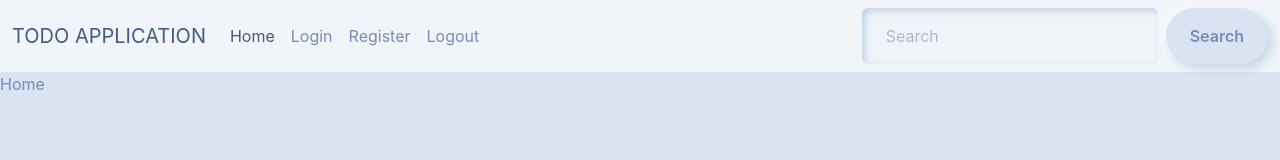
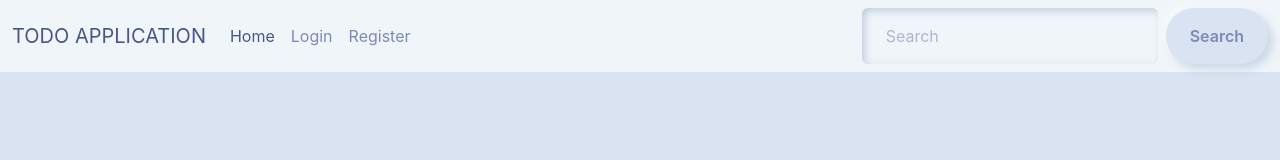
Before and after one commit to bhanu-21/Todo-Application, a React (Create React App) app in the folder frontend/: page / in a window 1280 px wide. Shown: the top 160 px of the page. Built offline with nearby package versions, Linux system fonts and the light colour scheme.

Commit message:
Logout functionality done

```diff
--- a/frontend/src/App.js
+++ b/frontend/src/App.js
@@ -1,23 +1,16 @@
-import Header from './components/Header';
 import { BrowserRouter, Route, Routes } from 'react-router-dom';
 import Home from './components/Home';
 import Register from './components/Register';
 import Login from './components/Login';
-import { useState } from 'react';
 
 function App() {
-  const info = localStorage.getItem('user');
-  const [user, setUser] = useState(JSON.parse(info));
-
   return (
     <>
       <BrowserRouter>
-        <Header />
-
         <Routes>
           <Route path='/' element={<Home />} />
           <Route path='/register' element={<Register />} />
-          <Route path='/login' element={<Login user={user} setUser={setUser} />} />
+          <Route path='/login' element={<Login />} />
         </Routes>
       </BrowserRouter>
     </>
--- a/frontend/src/components/Header.js
+++ b/frontend/src/components/Header.js
@@ -1,39 +1,80 @@
-import React from "react";
-import { Link } from "react-router-dom";
+import React, { useEffect, useState } from "react";
+import { Link, useNavigate } from "react-router-dom";
 
 function Header() {
+  const [user, setUser] = useState(null);
+  const navigation = useNavigate();
+
+  useEffect(() => {
+    const u = localStorage.getItem("user");
+    setUser(u);
+
+    // eslint-disable-next-line
+  }, []);
+
+  const handleLogout = () => {
+    localStorage.clear();
+    navigation("/login");
+  };
+
   return (
     <nav className="navbar navbar-expand-lg bg-light" data-bs-theme="light">
       <div className="container-fluid">
-        <Link className="navbar-brand" to=''>TODO APPLICATION</Link>
-        <button className="navbar-toggler" type="button" data-bs-toggle="collapse" data-bs-target="#navbarColor03" aria-controls="navbarColor03" aria-expanded="false" aria-label="Toggle navigation">
+        <Link className="navbar-brand" to="">
+          TODO APPLICATION
+        </Link>
+        <button
+          className="navbar-toggler"
+          type="button"
+          data-bs-toggle="collapse"
+          data-bs-target="#navbarColor03"
+          aria-controls="navbarColor03"
+          aria-expanded="false"
+          aria-label="Toggle navigation"
+        >
           <span className="navbar-toggler-icon"></span>
         </button>
         <div className="collapse navbar-collapse" id="navbarColor03">
           <ul className="navbar-nav me-auto">
             <li className="nav-item">
-              <Link className="nav-link active" to='/'>Home
+              <Link className="nav-link active" to="/">
+                Home
                 <span className="visually-hidden">(current)</span>
               </Link>
             </li>
             <li className="nav-item">
-              <Link className="nav-link" to='/login'>Login</Link>
+              <Link className="nav-link" to="/login">
+                Login
+              </Link>
             </li>
             <li className="nav-item">
-              <Link className="nav-link" to='/register'>Register</Link>
+              <Link className="nav-link" to="/register">
+                Register
+              </Link>
             </li>
-            <li className="nav-item">
-              <Link className="nav-link" to=''>Logout</Link>
-            </li>
+
+            {user && (
+              <li className="nav-item">
+                <a className="nav-link" onClick={handleLogout}>
+                  Logout
+                </a>
+              </li>
+            )}
           </ul>
           <form className="d-flex">
-            <input className="form-control me-sm-2" type="search" placeholder="Search" />
-            <button className="btn btn-secondary my-2 my-sm-0" type="submit">Search</button>
+            <input
+              className="form-control me-sm-2"
+              type="search"
+              placeholder="Search"
+            />
+            <button className="btn btn-secondary my-2 my-sm-0" type="submit">
+              Search
+            </button>
           </form>
         </div>
       </div>
     </nav>
-  )
+  );
 }
 
 export default Header;
--- a/frontend/src/components/Home.js
+++ b/frontend/src/components/Home.js
@@ -1,8 +1,11 @@
 import React from 'react'
+import Header from './Header';
 
 function Home() {
     return (
-        <div>Home</div>
+        <div>
+            <Header />
+        </div>
     )
 }
 
--- a/frontend/src/components/Login.js
+++ b/frontend/src/components/Login.js
@@ -3,8 +3,9 @@ import { login } from "../services/api";
 import { useNavigate } from "react-router-dom";
 import { ToastContainer, toast } from 'react-toastify';
 import 'react-toastify/dist/ReactToastify.css';
+import Header from "./Header";
 
-function Login({ user, setUser }) {
+function Login() {
     const [form, setForm] = useState({
         username: "",
         password: "",
@@ -53,6 +54,7 @@ function Login({ user, setUser }) {
 
     return (
         <>
+            <Header />
             <ToastContainer />
 
             <div className="container">
--- a/frontend/src/components/Register.js
+++ b/frontend/src/components/Register.js
@@ -3,6 +3,7 @@ import { register } from "../services/api";
 import { ToastContainer, toast } from "react-toastify";
 import 'react-toastify/dist/ReactToastify.css';
 import { useNavigate } from "react-router-dom";
+import Header from "./Header";
 
 function Register() {
     const [form, setForm] = useState({
@@ -53,6 +54,7 @@ function Register() {
 
     return (
         <>
+            <Header />
             <ToastContainer />
 
             <div className="container">
```
